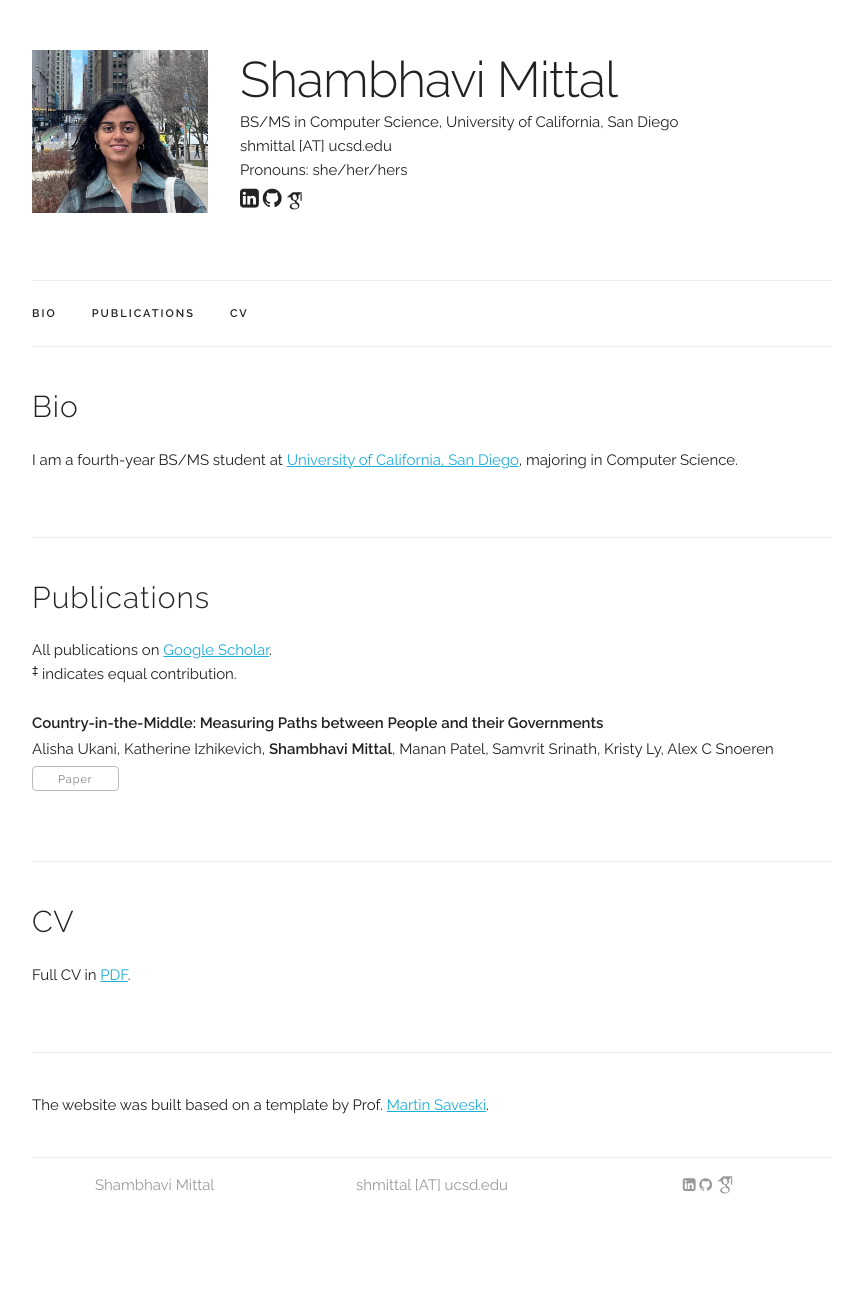
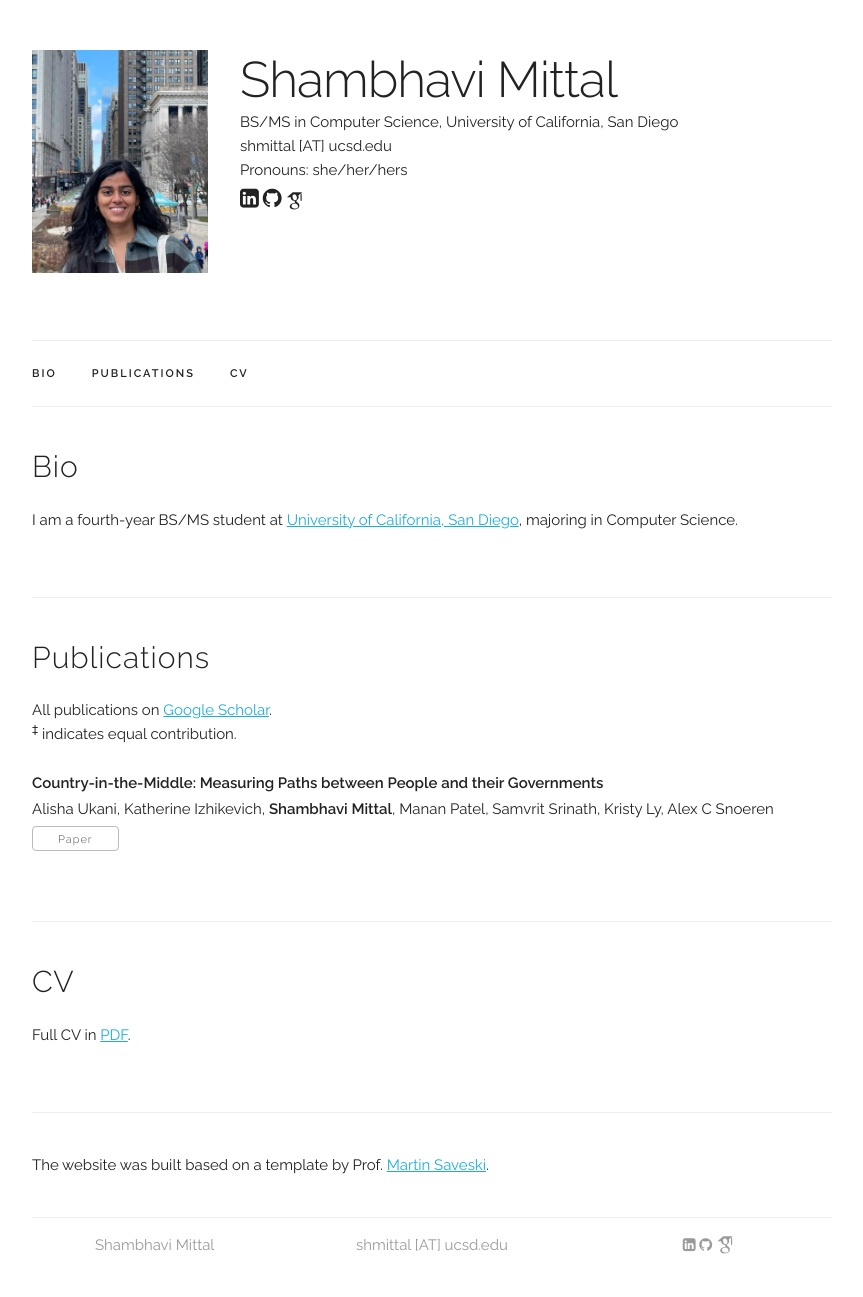
Before and after one commit to shambhavi-20/shambhavi-20.github.io, a Jekyll site: the page built from index.html, in a window 1280 px wide. Shown: the whole page, without its empty margins (208-1071 px from the left). Built offline with Jekyll 4.4.1, drawn with Linux system fonts in a browser that asks for light colours; some web fonts are replaced; before the commit the page ends 1237 px from its top, so only the background shows below that.

Commit message:
changed headshot

```diff
--- a/_data/main_info.yaml
+++ b/_data/main_info.yaml
@@ -1,7 +1,7 @@
 name: "Shambhavi Mittal"
 title: "BS/MS in Computer Science, University of California, San Diego"
 email: "shmittal [AT] ucsd.edu"
-profile_pic: "/assets/profile-pics/shambhavimittal_headshot1.jpg"
+profile_pic: "/assets/profile-pics/shambhavimittal_headshot2.jpg"
 # twitter: "https://twitter.com/shravika_mittal"
 linkedin: "https://www.linkedin.com/in/shambhavi-mittal/"
 github: "https://github.com/shambhavi-20"
```
Also changed, not shown: assets/profile-pics/shambhavimittal_headshot2.jpg (added).
